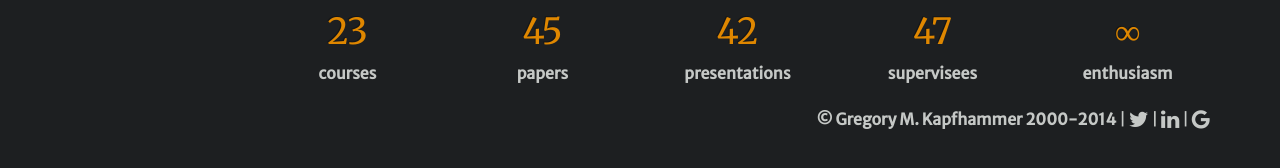
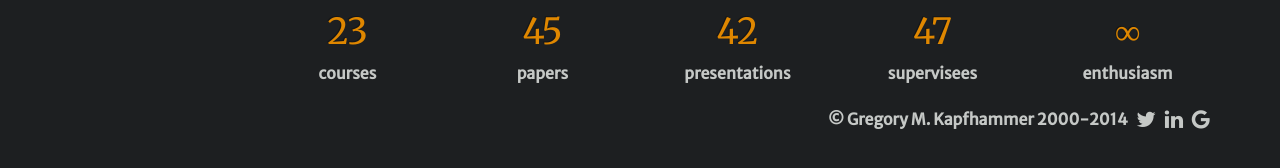
Before and after one commit to geerc/www, a Jekyll site: the page built from gkapfham/index.md, in a window 1280 px wide. Shown: the part 476-644 px from the top of the page. Built offline with Jekyll 4.4.1, drawn with Linux system fonts in a browser that asks for light colours; nearby versions of some CDN libraries; Markdown is read by kramdown in place of the engine named in the settings; comment, search, counter and statistics services are not loaded.

Commit message:
Updating the defaults.html so that it uses the spacing instead of lines.

```diff
--- a/gkapfham/_layouts/defaults.html
+++ b/gkapfham/_layouts/defaults.html
@@ -119,9 +119,9 @@
             </div>
 
             <div class="col-sm-8 visible-sm visible-md visible-lg text-right">
-                <a class="navigate" href="{{site.baseurl}}">&copy; Gregory M. Kapfhammer 2000-2014</a> |
-                <a class="navigate" href="https://twitter.com/GregKapfhammer"><i class="fa fa-twitter fa-lg"></i></a> |
-                <a class="navigate" href="http://www.linkedin.com/pub/gregory-kapfhammer/92/3b3/502"><i class="fa fa-linkedin fa-lg"></i></a> |
+                <a class="navigate" href="{{site.baseurl}}">&copy; Gregory M. Kapfhammer 2000-2014</a> &nbsp;
+                <a class="navigate" href="https://twitter.com/GregKapfhammer"><i class="fa fa-twitter fa-lg"></i></a> &nbsp;
+                <a class="navigate" href="http://www.linkedin.com/pub/gregory-kapfhammer/92/3b3/502"><i class="fa fa-linkedin fa-lg"></i></a> &nbsp;
                 <a class="navigate" href="http://scholar.google.com/citations?user=g0eDPjYAAAAJ"><i class="fa fa-google fa-lg"></i></a>
             </div>
 
@@ -133,8 +133,8 @@
                 </div>
                 <div class="row">
                     <div class="col-sm-6 visible-xs text-right">
-                        <a class="navigate" href="https://twitter.com/GregKapfhammer"><i class="fa fa-twitter fa-lg"></i></a> |
-                        <a class="navigate" href="http://www.linkedin.com/pub/gregory-kapfhammer/92/3b3/502"><i class="fa fa-linkedin fa-lg"></i></a> |
+                        <a class="navigate" href="https://twitter.com/GregKapfhammer"><i class="fa fa-twitter fa-lg"></i></a> &nbsp;
+                        <a class="navigate" href="http://www.linkedin.com/pub/gregory-kapfhammer/92/3b3/502"><i class="fa fa-linkedin fa-lg"></i></a> &nbsp;
                         <a class="navigate" href="http://scholar.google.com/citations?user=g0eDPjYAAAAJ"><i class="fa fa-google fa-lg"></i></a>
                     </div>
                 </div>
```
